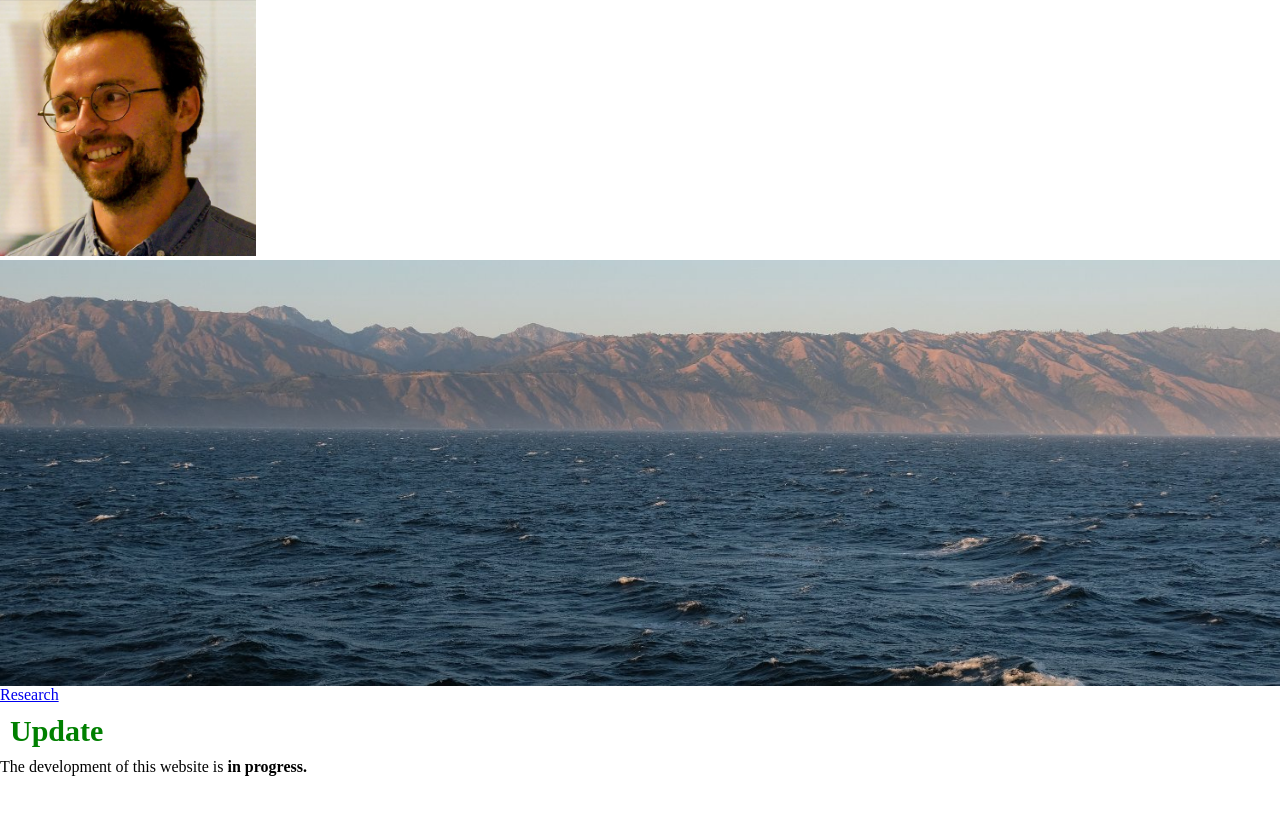
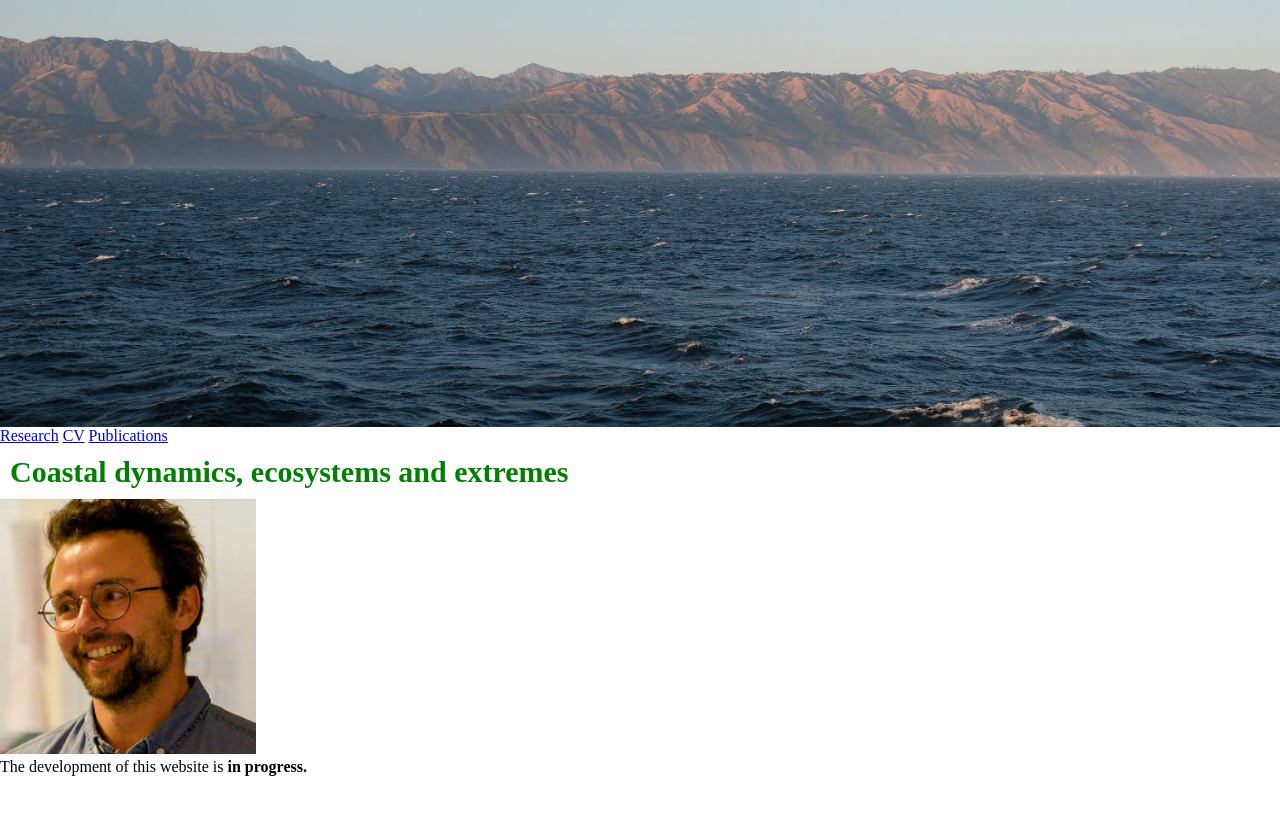
Before and after one commit to pierrechabert/pierrechabert.github.io, a Jekyll site: the page index.html, which Jekyll copies as it is, in a window 1280 px wide. Shown: the top 815 px of the page. Built offline with Jekyll 4.4.1, drawn with Linux system fonts in a browser that asks for light colours.

Commit message:
Update index.html

```diff
--- a/index.html
+++ b/index.html
@@ -22,7 +22,6 @@
     </style>
     <meta charset="utf-8">
     <title>Pierre Chabert</title>
-      <img src="Image-pchabert.png"  width="20%" id="one">
   </head>
 
 
@@ -35,9 +34,15 @@
 </div>
 
         <a href="https://pierrechabert.github.io/Research">Research</a>
+        <a href="https://pierrechabert.github.io/CV">CV</a>
+        <a href="https://pierrechabert.github.io/Publications">Publications</a>
 
-    <h1 style="font-size:30px; color:green; margin:10px">Update</h1>
+    <h1 style="font-size:30px; color:green; margin:10px"> Coastal dynamics, ecosystems and extremes
+    </h1>
+     <img src="Image-pchabert.png"  width="20%" id="one">
+
     <p>The development of this website is <strong>in progress.</strong> </p>
+
     <link rel="shortcut icon" type="image/png" href="Image-pchabert.png"/>
 
   </body>
```
